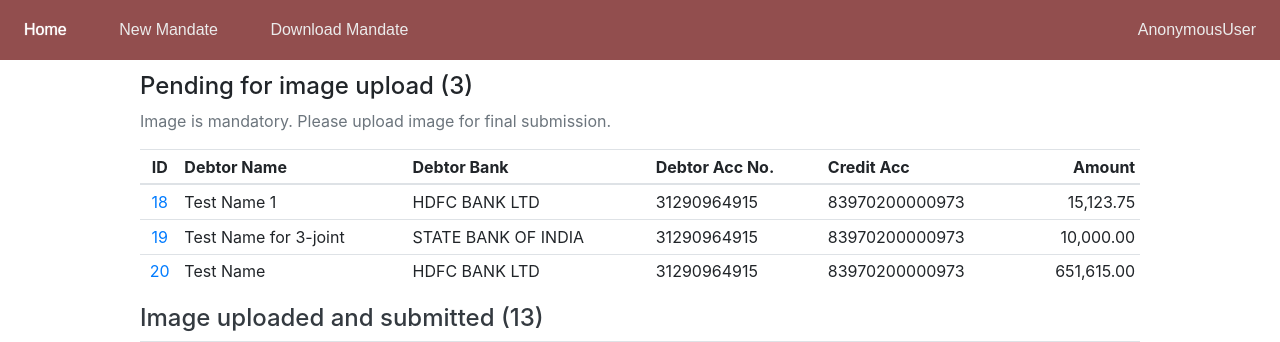
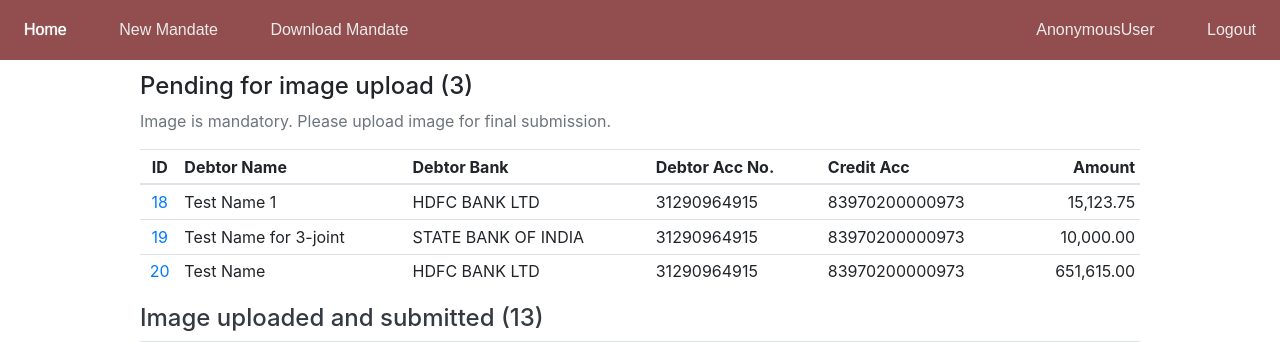
Before and after one commit to thegaurav15/mms, a Django app: page /mandates/ in a window 1280 px wide. Shown: the top 342 px of the page. Run offline with Django 5.2, Linux system fonts and the light colour scheme; data comes from the database, SQL or seed files in the repository; both versions use the stored data as it was after the commit; some libraries are stand-ins or nearby versions.

Commit message:
all users

```diff
--- a/authentication/urls.py
+++ b/authentication/urls.py
@@ -6,5 +6,5 @@ app_name = "authentication"
 
 urlpatterns = [
 	path("login/", auth_views.LoginView.as_view(template_name='login.html', redirect_authenticated_user=True), name="login"),
-    path("logout/", auth_views.LogoutView.as_view()),
+    path("logout/", auth_views.LogoutView.as_view(next_page = '../login/'), name="logout"),
 ]
--- a/mandate/static/mandate/style.css
+++ b/mandate/static/mandate/style.css
@@ -29,6 +29,8 @@ body {
 	color: rgb(235, 235, 235);
 	text-decoration: none;
 	font-family: Arial, Helvetica, sans-serif;
+	background: none;
+	border: none;
 }
 
 .topbar-item:hover {
--- a/mandate/templates/mandate/base.html
+++ b/mandate/templates/mandate/base.html
@@ -34,6 +34,10 @@
 		</div>
 		<div class="topbar-right">
 			<div class="topbar-item">{{request.user}}</div>
+			<form id="logout-form" style="display:inline-grid;" method="post" action="{% url 'authentication:logout' %}">
+				{% csrf_token %}
+				<button class="topbar-item" type="submit">Logout</button>
+			</form>
 		</div>
 		{% endblock %}
 	</div>
```
Also changed, not shown: authentication/templates/login.html (+5 -3 lines), db.sqlite3.
